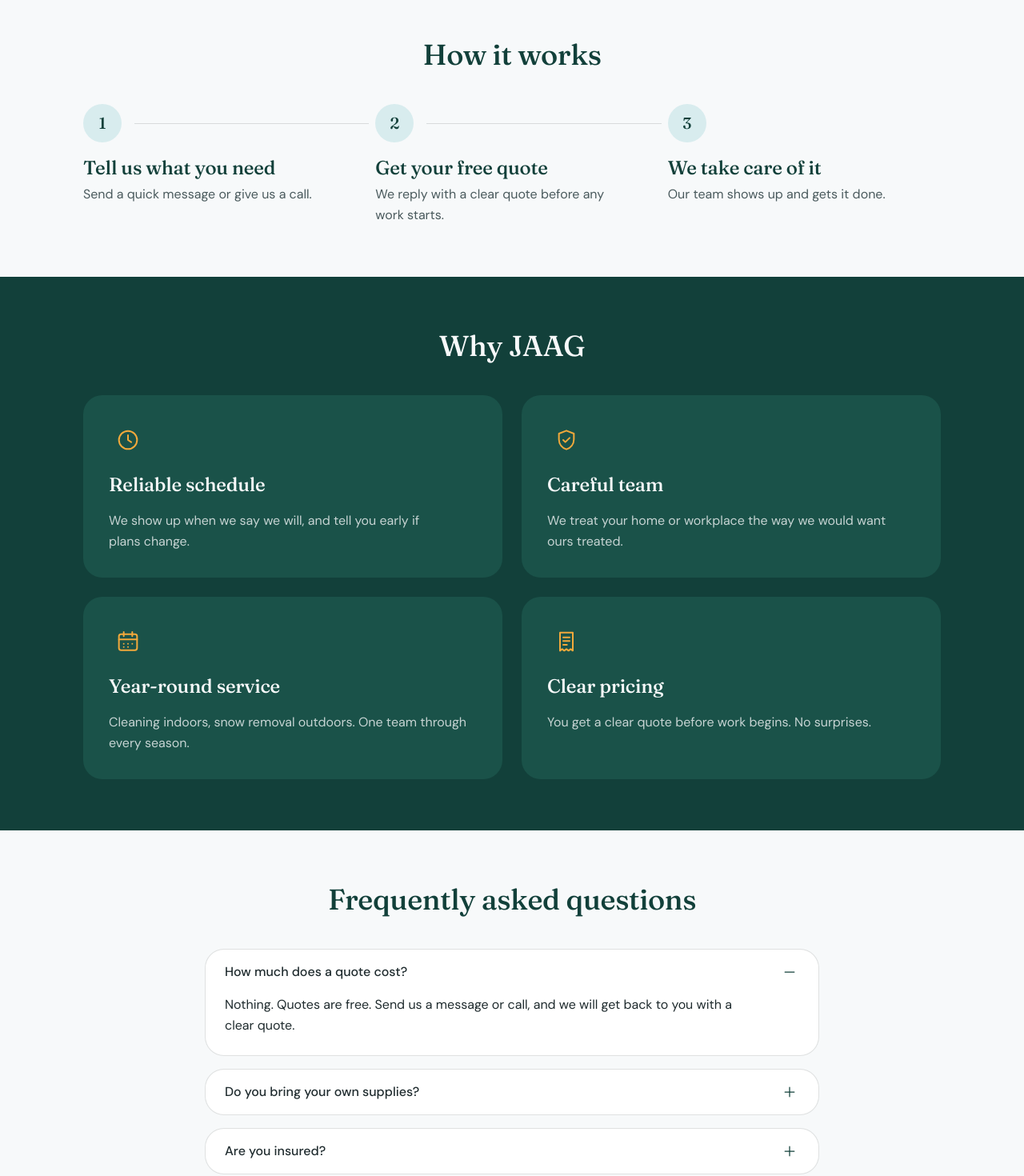
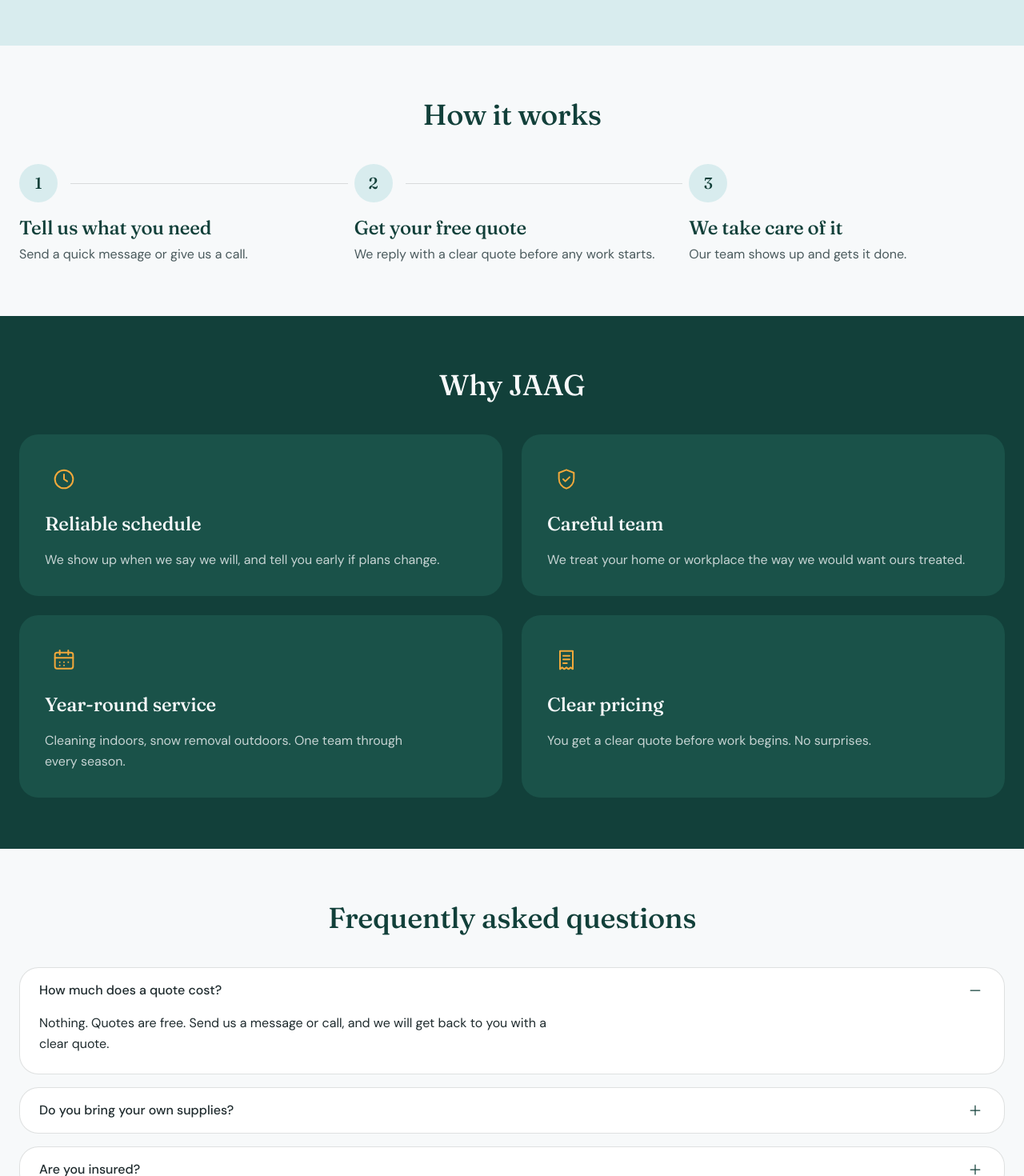
Before and after one commit to DigiBearCA/JAG-cleaning-web, a Next.js app: page / in a window 1280 px wide. Shown: the part 1300-2770 px from the top of the page at 80% size. Built offline with nearby package versions, Linux system fonts and the light colour scheme.

Commit message:
style: expand section widths up to 1600px and remove inner constrained columns

```diff
--- a/src/app/not-found.tsx
+++ b/src/app/not-found.tsx
@@ -11,7 +11,7 @@
 export default function NotFound() {
   return (
     <Section spacing="hero" labelledBy="not-found-title">
-      <div className="mx-auto flex max-w-prose flex-col items-center gap-6 text-center">
+      <div className=" flex  flex-col items-center gap-6 text-center">
         <h1 id="not-found-title" className="type-h1 text-primary">
           {NOT_FOUND_COPY.title}
         </h1>
--- a/src/components/sections/FaqSection.tsx
+++ b/src/components/sections/FaqSection.tsx
@@ -14,7 +14,7 @@
   return (
     <Section id="faq" labelledBy="faq-title">
       <SectionHeading id="faq-title" title={title} lead={lead} align="center" />
-      <Accordion items={items} className="mx-auto mt-10 max-w-3xl" />
+      <Accordion items={items} className=" mt-10 " />
     </Section>
   );
 }
--- a/src/components/sections/HowItWorks.tsx
+++ b/src/components/sections/HowItWorks.tsx
@@ -17,7 +17,7 @@
   return (
     <Section tone={tone} id="how-it-works" labelledBy="how-it-works-title">
       <SectionHeading id="how-it-works-title" title={HOW_IT_WORKS.title} align="center" tone={tone} />
-      <ol className="mx-auto mt-10 grid max-w-sm gap-8 md:max-w-none md:grid-cols-3 md:gap-6">
+      <ol className="mt-10 grid gap-8 md:grid-cols-3 md:gap-6">
         {HOW_IT_WORKS.steps.map((step, index) => {
           const last = index === HOW_IT_WORKS.steps.length - 1;
           return (
--- a/src/components/sections/LegalPage.tsx
+++ b/src/components/sections/LegalPage.tsx
@@ -15,7 +15,7 @@
 export function LegalPage({ document }: { readonly document: LegalDocument }) {
   return (
     <Container className="py-12 md:py-16">
-      <article className="mx-auto flex max-w-180 flex-col gap-10">
+      <article className=" flex  flex-col gap-10">
         <header className="flex flex-col gap-3">
           <h1 className="type-h1 text-primary">{document.title}</h1>
           <p className="type-small text-ink-muted">
--- a/src/components/ui/Container.tsx
+++ b/src/components/ui/Container.tsx
@@ -8,5 +8,5 @@
 
 /** 1120px max width, 16px side padding on mobile and 24px from 768px. */
 export function Container({ className, children }: ContainerProps) {
-  return <div className={cx("mx-auto w-full max-w-280 px-4 md:px-6", className)}>{children}</div>;
+  return <div className={cx("mx-auto w-full max-w-[1600px] px-4 md:px-6", className)}>{children}</div>;
 }
```
